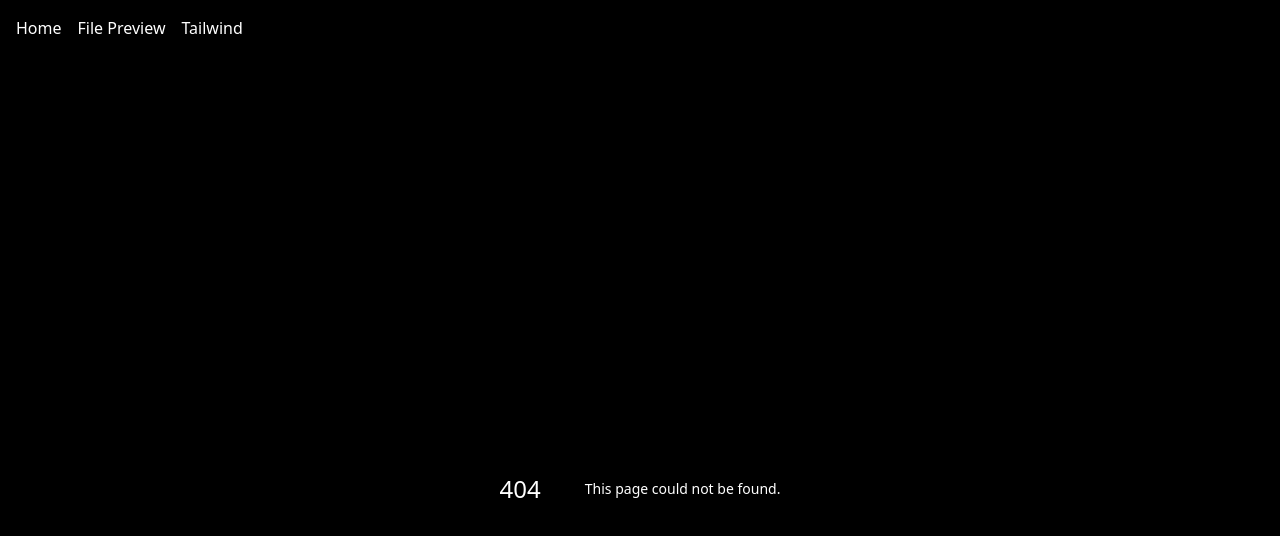
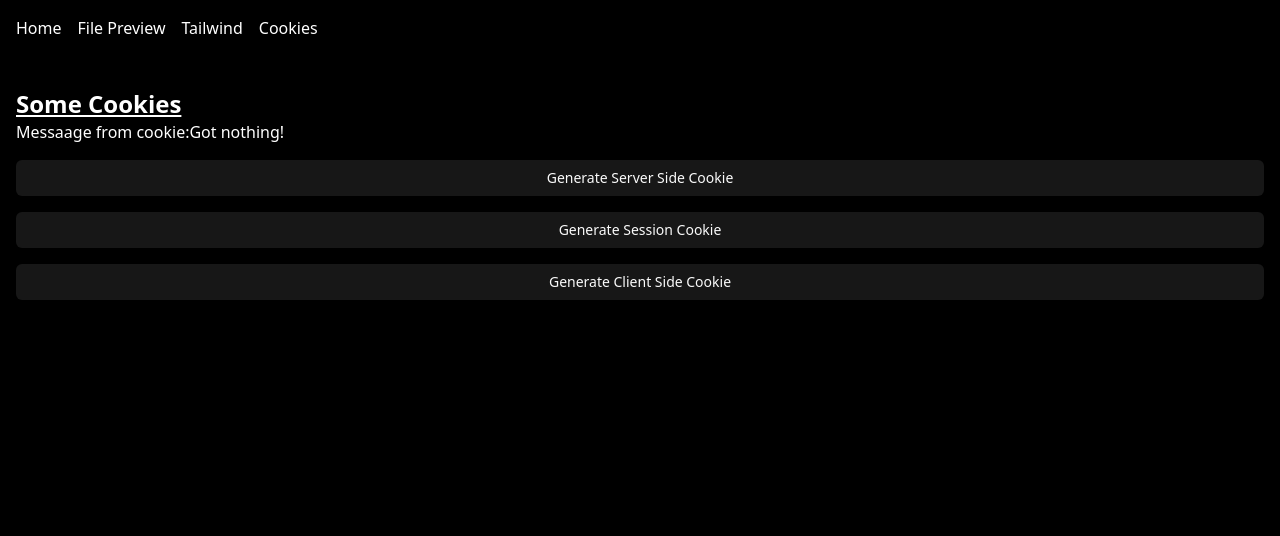
Before and after one commit to jowix311/what-is-on-my-mind, a Next.js app: page /some-cookies in a window 1280 px wide. Before the commit this address had no page. Shown: the top 536 px of the page. Built offline with nearby package versions, Linux system fonts and the light colour scheme.

Commit message:
added cookie example

```diff
--- /dev/null
+++ b/src/app/some-cookies/page.tsx
@@ -0,0 +1,11 @@
+import { SectionHeader } from "@/components/features/common";
+import { SomeCookies } from "@/components/some-cookies";
+
+export default async function SomeCookiesPage() {
+  return (
+    <div>
+      <SectionHeader>Some Cookies</SectionHeader>
+      <SomeCookies />
+    </div>
+  );
+}
--- a/src/components/features/navigation/navigation.component.tsx
+++ b/src/components/features/navigation/navigation.component.tsx
@@ -25,6 +25,11 @@ export const Navigation = () => {
             <NavigationMenuLink>Tailwind</NavigationMenuLink>
           </Link>
         </NavigationMenuItem>
+        <NavigationMenuItem>
+          <Link href="/some-cookies" legacyBehavior passHref>
+            <NavigationMenuLink>Cookies</NavigationMenuLink>
+          </Link>
+        </NavigationMenuItem>
       </NavigationMenuList>
     </NavigationMenu>
   );
--- /dev/null
+++ b/src/components/some-cookies/index.ts
@@ -0,0 +1,3 @@
+export * from "./some-cookies.component";
+export * from "./some-cookies.actions";
+export * from "./some-cookies.types";
--- /dev/null
+++ b/src/components/some-cookies/some-cookies.actions.ts
@@ -0,0 +1,33 @@
+"use server";
+
+import { cookies } from "next/headers";
+import { COOKIE_NAME } from "./some-cookies.types";
+
+export const generateServerSideCookie = async () => {
+  const cookieStore = await cookies();
+
+  cookieStore.set({
+    name: COOKIE_NAME,
+    value: "Generated Server Side Cookie",
+    httpOnly: true,
+    path: "/",
+    maxAge: 24 * 60 * 60, // 1 day
+  });
+};
+
+export const generateSampleSessionCookie = async () => {
+  const cookieStore = await cookies();
+
+  cookieStore.set({
+    name: "my-app_session",
+    value: "Generated Session Cookie",
+    httpOnly: true,
+    path: "/",
+    maxAge: undefined,
+  });
+};
+
+export const getServerSideCookie = async () => {
+  const cookieStore = await cookies();
+  return cookieStore.get(COOKIE_NAME)?.value;
+};
--- /dev/null
+++ b/src/components/some-cookies/some-cookies.component.tsx
@@ -0,0 +1,42 @@
+"use client";
+
+import { Button } from "../ui/button";
+import {
+  generateSampleSessionCookie,
+  generateServerSideCookie,
+} from "./some-cookies.actions";
+import { COOKIE_NAME } from "./some-cookies.types";
+
+const generateClientSideCookie = async () => {
+  document.cookie =
+    "my-app_clinet_side_message=Generated Client Side Cookie; path=/; max-age=3600"; // 1 hour
+};
+
+const getServersideCookie = () => {
+
+  return document.cookie
+    .split(";")
+    .filter((item) => item.trim().startsWith(`${COOKIE_NAME}=`))[0]
+    ?.split("=")[1];
+};
+
+export const SomeCookies = ({
+  message = "No message",
+}: {
+  message?: string;
+}) => {
+  return (
+    <div className="flex flex-col gap-4">
+      <div>Messaage from cookie:{getServersideCookie() || "Got nothing!"}</div>
+      <Button onClick={async () => await generateServerSideCookie()}>
+        Generate Server Side Cookie
+      </Button>
+      <Button onClick={async () => await generateSampleSessionCookie()}>
+        Generate Session Cookie
+      </Button>
+      <Button onClick={async () => await generateClientSideCookie()}>
+        Generate Client Side Cookie
+      </Button>
+    </div>
+  );
+};
--- /dev/null
+++ b/src/components/some-cookies/some-cookies.types.ts
@@ -0,0 +1 @@
+export const COOKIE_NAME = "my-app_server_side_message";
```
